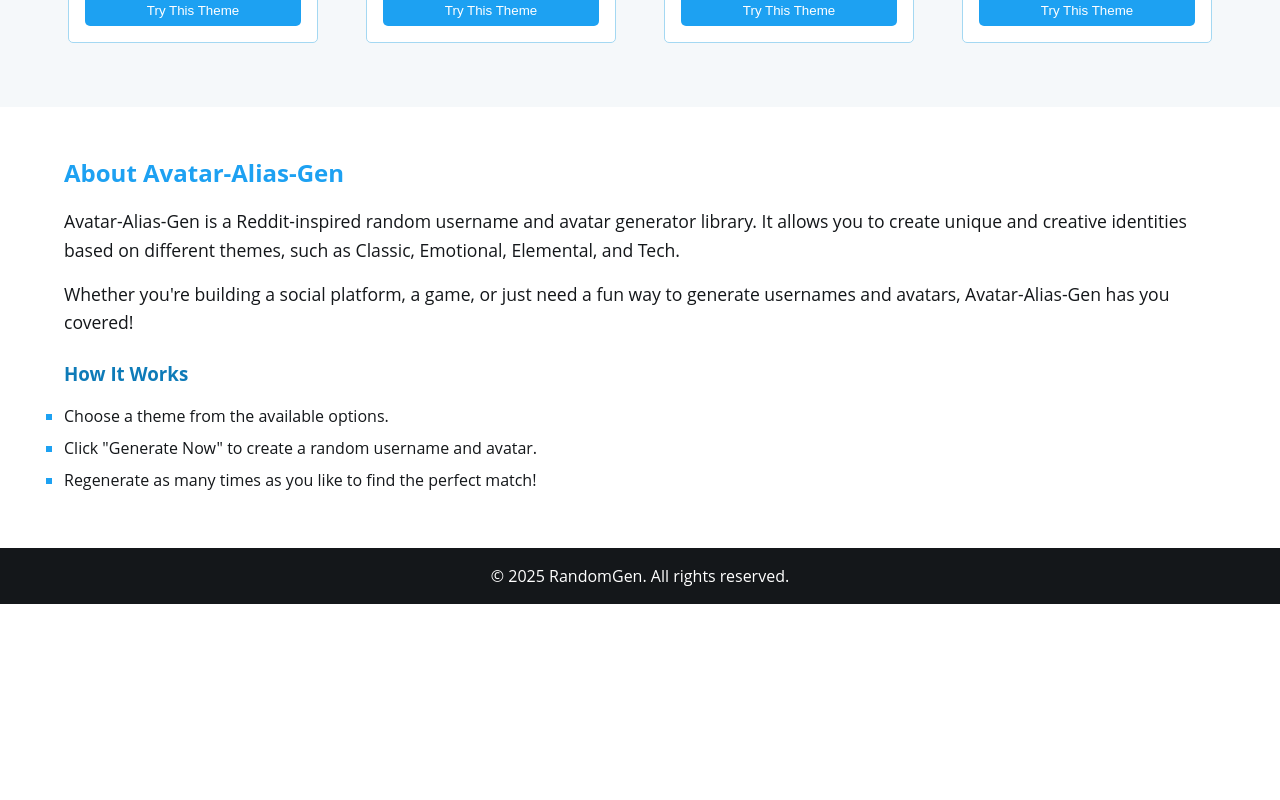
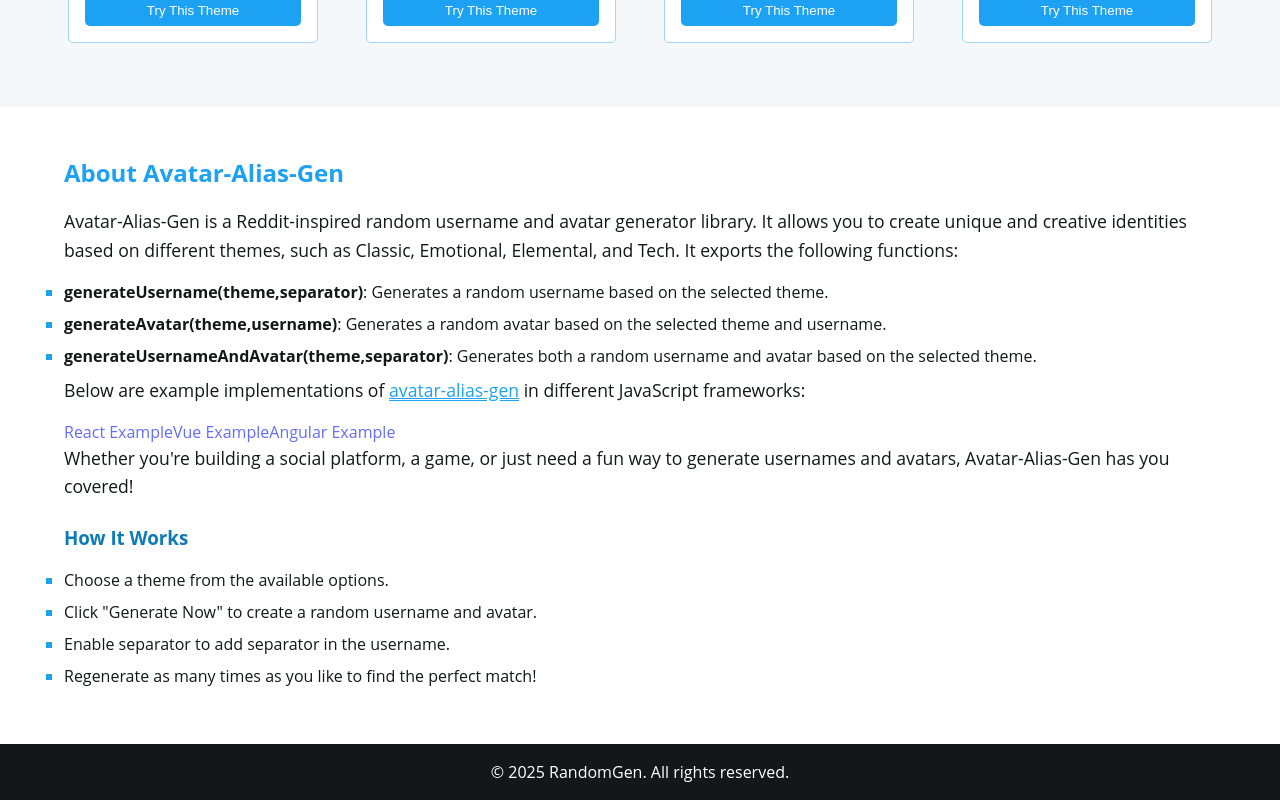
Before and after one commit to chanchal16/avatar-alias-gen, a React (Vite) app in the folder demo/: page / in a window 1280 px wide. Shown: the part 692-1492 px from the top of the page. Before the commit the page ends 1296 px from the top, so only its background shows below. Built offline with nearby package versions, Linux system fonts and the light colour scheme.

Commit message:
update: explain exported functions

```diff
--- a/demo/src/components/About.tsx
+++ b/demo/src/components/About.tsx
@@ -6,8 +6,59 @@ const About = () => {
         Avatar-Alias-Gen is a Reddit-inspired random username and avatar
         generator library. It allows you to create unique and creative
         identities based on different themes, such as Classic, Emotional,
-        Elemental, and Tech.
+        Elemental, and Tech. It exports the following functions:
       </p>
+      <ul>
+        <li>
+          <strong>generateUsername(theme,separator)</strong>: Generates a random
+          username based on the selected theme.
+        </li>
+        <li>
+          <strong>generateAvatar(theme,username)</strong>: Generates a random
+          avatar based on the selected theme and username.
+        </li>
+        <li>
+          <strong>generateUsernameAndAvatar(theme,separator)</strong>: Generates
+          both a random username and avatar based on the selected theme.
+        </li>
+      </ul>
+
+      <p className="example-desc">
+        Below are example implementations of{" "}
+        <span
+          style={{
+            color: "#1da1f2",
+            textDecorationLine: "underline",
+            textDecorationStyle: "double",
+          }}
+        >
+          avatar-alias-gen
+        </span>{" "}
+        in different JavaScript frameworks:
+      </p>
+      <div className="examples">
+        <a
+          href="https://codesandbox.io/s/randomgen-react-example"
+          target="_blank"
+          rel="noopener noreferrer"
+        >
+          React Example
+        </a>
+        <a
+          href="https://codesandbox.io/s/randomgen-vue-example"
+          target="_blank"
+          rel="noopener noreferrer"
+        >
+          Vue Example
+        </a>
+        <a
+          href="https://codesandbox.io/s/randomgen-angular-example"
+          target="_blank"
+          rel="noopener noreferrer"
+        >
+          Angular Example
+        </a>
+      </div>
       <p>
         Whether you're building a social platform, a game, or just need a fun
         way to generate usernames and avatars, Avatar-Alias-Gen has you covered!
@@ -16,6 +67,7 @@ const About = () => {
       <ul>
         <li>Choose a theme from the available options.</li>
         <li>Click "Generate Now" to create a random username and avatar.</li>
+        <li>Enable separator to add separator in the username.</li>
         <li>Regenerate as many times as you like to find the perfect match!</li>
       </ul>
     </section>
```
